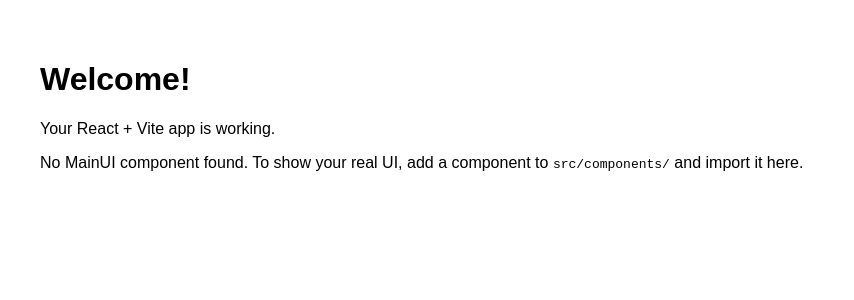
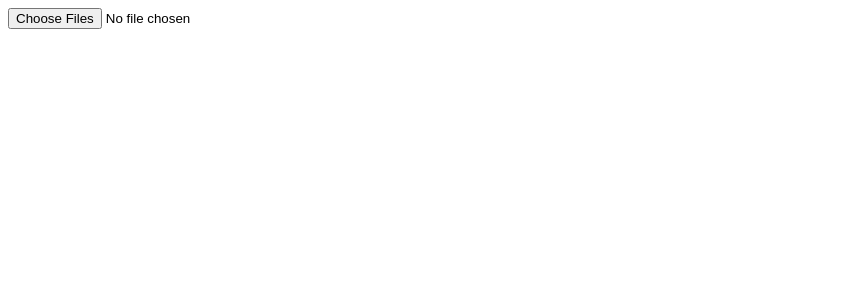
Before and after one commit to arkvdaogmail/patent-claude, a React (Vite) app: page / in a window 1280 px wide. Shown: the top 300 px of the page, without its empty margins (0-854 px from the left). Built offline with nearby package versions, Linux system fonts and the light colour scheme.

Commit message:
Update App.jsx

```diff
--- a/src/App.jsx
+++ b/src/App.jsx
@@ -1,9 +1,5 @@
+import FileUpload from './components/FileUpload';
+
 export default function App() {
-  return (
-    <div style={{ padding: 32, fontFamily: 'sans-serif' }}>
-      <h1>Welcome!</h1>
-      <p>Your React + Vite app is working.</p>
-      <p>No MainUI component found. To show your real UI, add a component to <code>src/components/</code> and import it here.</p>
-    </div>
-  );
+  return <FileUpload />;
 }
```
